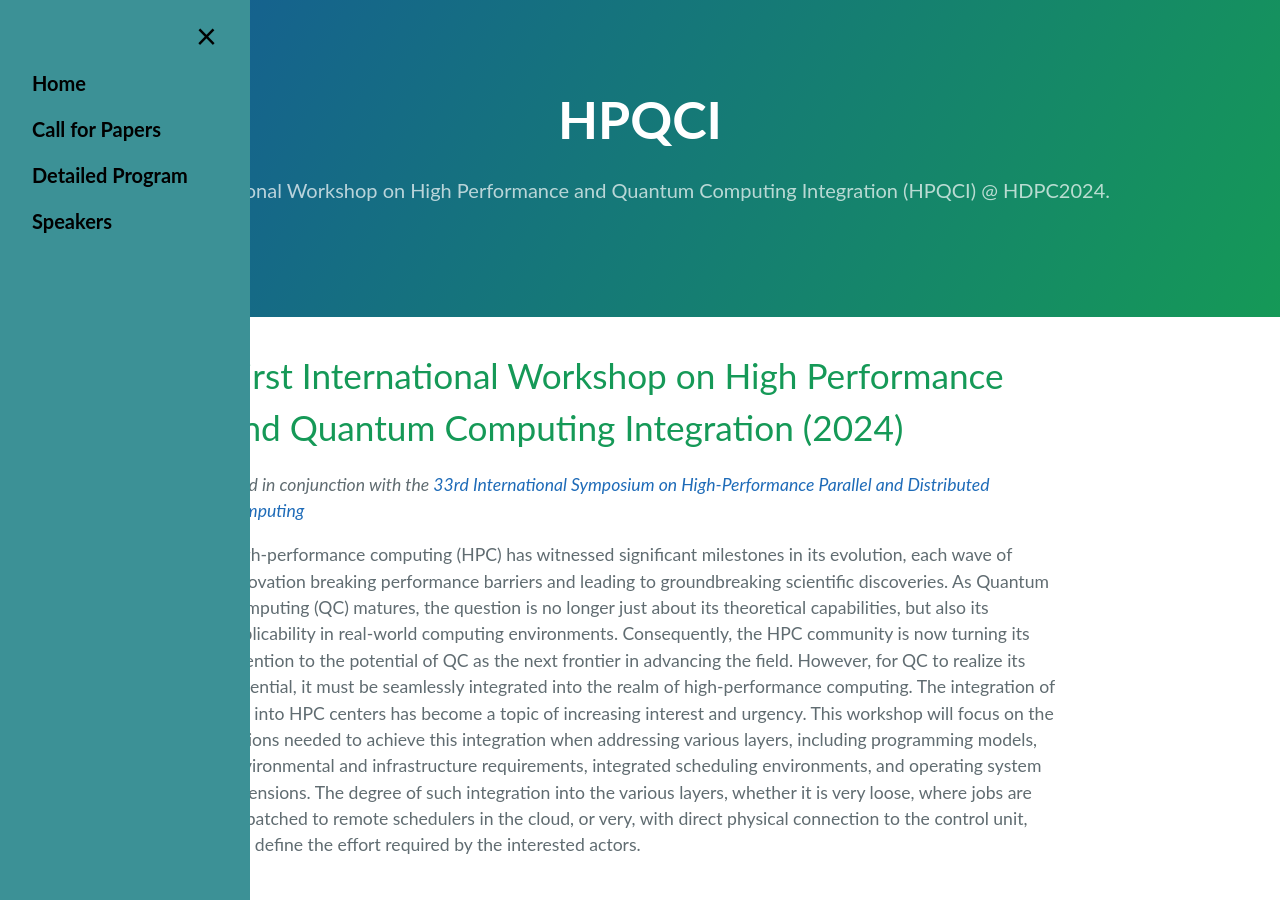
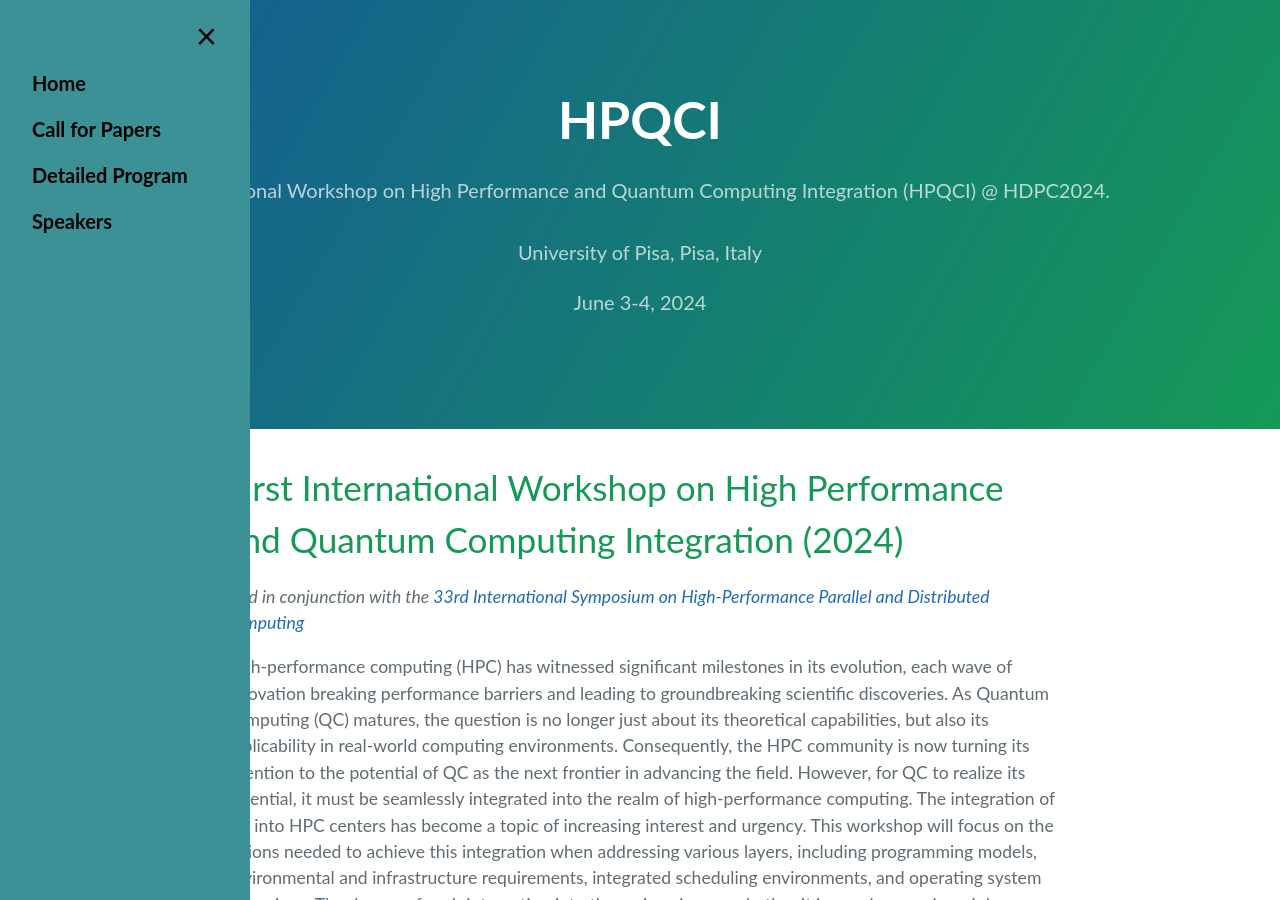
Before and after one commit to HPQCI/HPQCI.github.io, a Jekyll site: the page built from index.md, in a window 1280 px wide and 900 px high. Built offline with Jekyll 4.4.1, drawn with Linux system fonts in a browser that asks for light colours.

```diff
--- a/_config.yml
+++ b/_config.yml
@@ -1,6 +1,8 @@
 title: HPQCI
 description: International Workshop on High Performance and Quantum Computing Integration (HPQCI) @ HDPC2024.
 header: First International Workshop on High Performance and Quantum Computing Integration (2024)
+where: University of Pisa, Pisa, Italy
+when: June 3-4, 2024
 show_downloads: false
 google_analytics:
 theme: jekyll-theme-cayman
--- a/_layouts/default.html
+++ b/_layouts/default.html
@@ -76,6 +76,7 @@
     <header class="page-header" role="banner">
       <h1 class="project-name">{{ site.title | default: page.title | default: site.github.repository_name }}</h1>
       <h2 class="project-tagline">{{ site.description | default: page.description | default: site.github.project_tagline }}</h2>
+      <h3 class="project-tagline"><p>{{site.where}}</p><p>{{site.when}}</p></h3>
       {% if site.github.is_project_page %}
         <a href="{{ site.github.repository_url }}" class="btn">View on GitHub</a>
       {% endif %}
```
